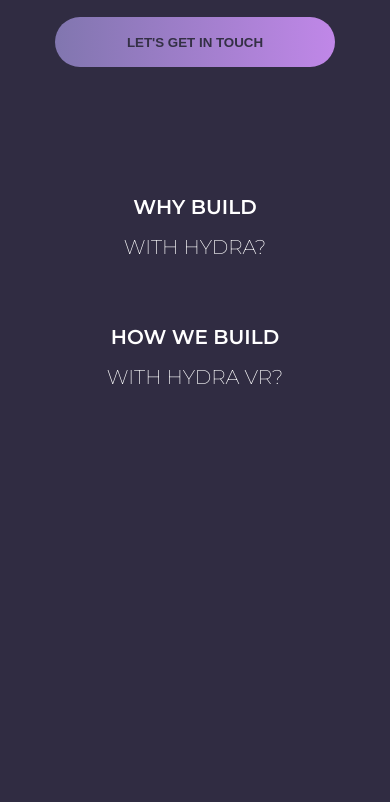
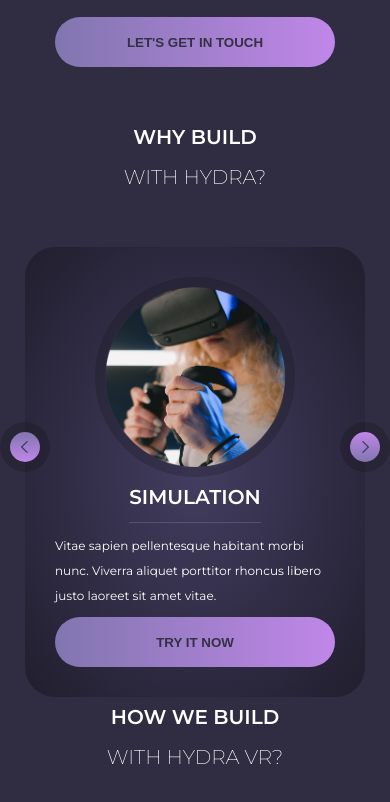
Before and after one commit to GreenTech-Solutions/Hydra, a website: page index.html in a window 390 px wide. Shown: the part 1586-2388 px from the top of the page. Before the commit the page ends 2033 px from the top, so only its background shows below. Drawn offline with Linux system fonts and the light colour scheme.

Commit message:
cards carousel mobile added

```diff
--- a/index.html
+++ b/index.html
@@ -161,6 +161,11 @@
         </div>
       </article>
       <article class="cards">
+        <div class="round-container cards__button cards__button_left">
+          <button
+            class="tech__round-button round-container round-container__button"
+          ></button>
+        </div>
         <div class="cards__line"></div>
         <div class="card">
           <div class="card__logo">
@@ -221,6 +226,11 @@
             porttitor rhoncus libero justo laoreet sit amet vitae.
           </div>
           <button class="card__button button">TRY IT NOW</button>
+        </div>
+        <div class="round-container cards__button cards__button_right">
+          <button
+            class="tech__round-button round-container round-container__button"
+          ></button>
         </div>
       </article>
       <article class="tech">
--- a/index.js
+++ b/index.js
@@ -2,15 +2,28 @@
 let currentContactsItem = 0;
 let maxContactsItems = 0;
 
+let cards = [];
+let currentCard = 0;
+let maxCards = 0;
+
 document.addEventListener('DOMContentLoaded', function () {
     let menuButton = document.querySelector('.nav__menu-button');
     menuButton.addEventListener('click',onBurgerClick);
+
     contacts = document.querySelectorAll('.contacts__item');
     maxContactsItems = contacts.length;
     rollContactsItems();
     let contactsButtons = document.querySelectorAll('.contacts__button');
     contactsButtons.forEach(contactsButton => {
         contactsButton.addEventListener('click',onContactsButtonClick);
+    });
+
+    cards = document.querySelectorAll('.card');
+    maxCards = cards.length;
+    rollCards();
+    let cardsButtons = document.querySelectorAll('.cards__button');
+    cardsButtons.forEach(cardsButton => {
+        cardsButton.addEventListener('click',onCardsButtonClick)
     });
 
   }, false);
@@ -23,7 +36,17 @@
         else {
             contacts[i].classList.remove('invisible');
         }
+    }
+  }
 
+  function rollCards() {
+    for (let i = 0; i < cards.length; i++) {
+        if (i!==currentCard) {
+            cards[i].classList.add('invisible');
+        }
+        else {
+            cards[i].classList.remove('invisible');
+        }
     }
   }
 
@@ -50,3 +73,20 @@
     }
     rollContactsItems();
   }
+
+  function onCardsButtonClick(event) {
+    const button = event.target;
+    if (button.classList.contains('cards__button_right')) {
+        currentCard++;
+        if (currentCard===maxCards) {
+            currentCard = 0;
+        }
+    }
+    else {
+        currentCard--;
+        if (currentCard <0) {
+            currentCard = maxCards-1;
+        }
+    }
+    rollCards();
+  }
--- a/index.scss
+++ b/index.scss
@@ -59,6 +59,8 @@
     border: 10px solid #0e0e0e32;
     background-clip: padding-box;
     &__button {
+      width: 100%;
+      height: 100%;
       position: relative;
       border: none;
 
@@ -374,7 +376,7 @@
     align-items: center;
     background: url("media/about_curves.svg") no-repeat;
     background-size: contain;
-    margin-bottom: 100px;
+    margin-bottom: 30px;
     padding: 0 20px;
     gap: 20px;
     &__logo {
@@ -412,11 +414,11 @@
     display: flex;
     justify-content: space-between;
     align-items: center;
-    padding: 0;
-    padding-bottom: 70px;
+    margin: 0 25px;
+    height: 450px;
     position: relative;
+    &__line {
       display: none;
-    &__line {
       position: absolute;
       width: 100%;
       height: 100%;
@@ -425,9 +427,18 @@
       background-size: 100%;
       z-index: -1;
     }
-    display: none;
+    &__button {
+      z-index: 1;
+
+      &_left {
+        left: -25px;
+        transform: rotate(90deg);
       }
-
+      &_right {
+        right: -25px;
+        transform: rotate(-90deg);
+      }
+    }
     .card {
       background: radial-gradient(#433d60, #211e2e);
       border-radius: 30px;
@@ -435,19 +446,32 @@
       flex-direction: column;
       justify-content: space-between;
       align-items: center;
-    width: 300px;
-    height: 400px;
-    padding: 30px 20px;
-    margin: auto 5px;
-
+      width: 100%;
+      height: 100%;
+      position: absolute;
+      padding: 30px 30px;
+      transition: all 0.5s ease-in-out;
+      &__header {
+        font-size: 20px;
+        padding-bottom: 15px;
+        // background-color: red;
+        border-bottom: 1px solid #c0b7e833;
+      }
+      &__text {
+      }
+      &__button {
+        width: 100%;
+      }
       &__logo {
-      width: 150px;
-      height: 150px;
+        width: 200px;
+        height: 200px;
         border-radius: 50%;
         border: #0e0e0e32 10px solid;
       }
       &__image {
-      max-width: 100%;
+        width: 100%;
+        height: 100%;
+      }
     }
   }
 
```
Also changed, not shown: index.css, 1 other file. Lines whose indentation alone changed are shown as unchanged.
